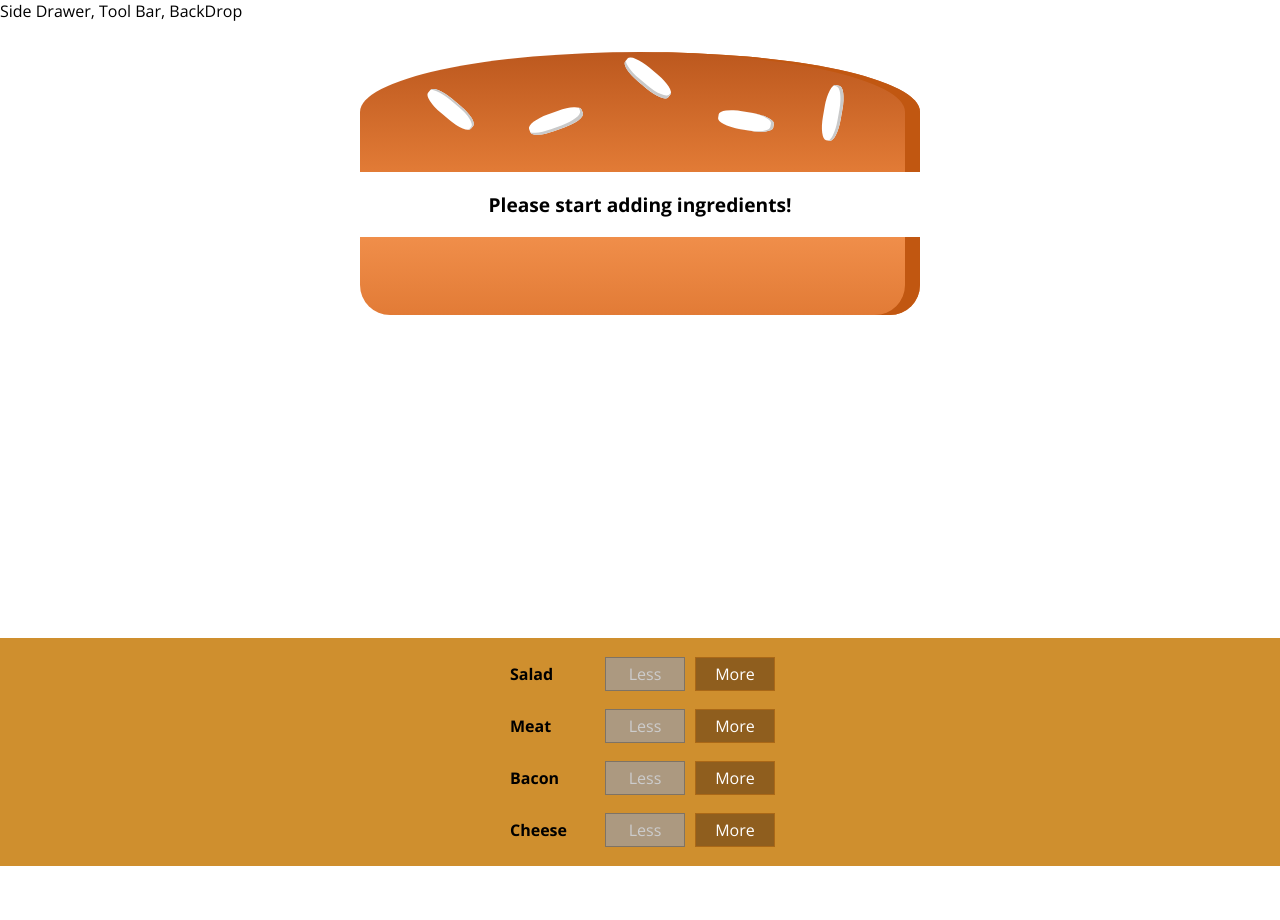
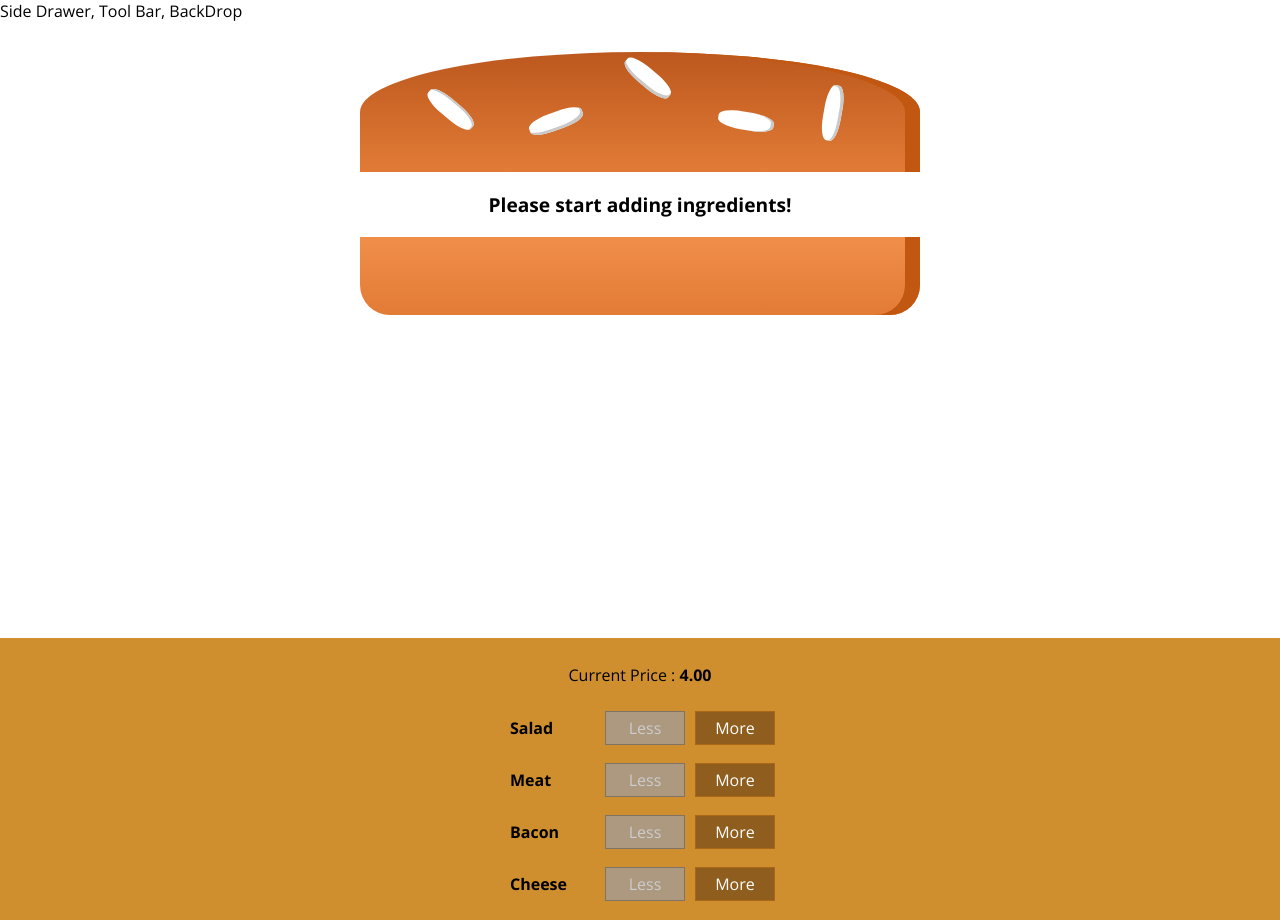
Before and after one commit to AhmadBilal07/BurgerBuilder, a React app in the folder burger_app/: page / in a window 1280 px wide. Before the commit the page ends 866 px from the top, so only its background shows below. Built offline with nearby package versions, Linux system fonts and the light colour scheme.

Commit message:
total price displayed

```diff
--- a/burger_app/src/components/Burger/BuildControls/BuildControls.js
+++ b/burger_app/src/components/Burger/BuildControls/BuildControls.js
@@ -11,6 +11,7 @@
 
 const buildControls = props => (
     <div className={classes.BuildControls}>
+        <p>Current Price : <strong>{props.price.toFixed(2)} </strong></p>
         {controls.map(ctrl => (
          <BuildControl
          key = {ctrl.label}
--- a/burger_app/src/components/Burger/Burger.css
+++ b/burger_app/src/components/Burger/Burger.css
@@ -2,7 +2,7 @@
     width:100%;
     margin:auto;
     height:250px;
-    overflow: hidden;
+    overflow: scroll;
     text-align: center;
     font-weight: bold;
     font-size: 1.2rem;
--- a/burger_app/src/components/containers/BurgerBuilder/BurgerBuilder.js
+++ b/burger_app/src/components/containers/BurgerBuilder/BurgerBuilder.js
@@ -66,7 +66,8 @@
                <BuildControls
                ingredientAdded = {this.addIngredientHandler}
                ingredientRemoved = {this.removeIngredientHandler}
-               disabled = {disabledInfo}    />
+               disabled = {disabledInfo}
+               price = {this.state.totalPrice}    />
            </Aux>
        );
     }
```
